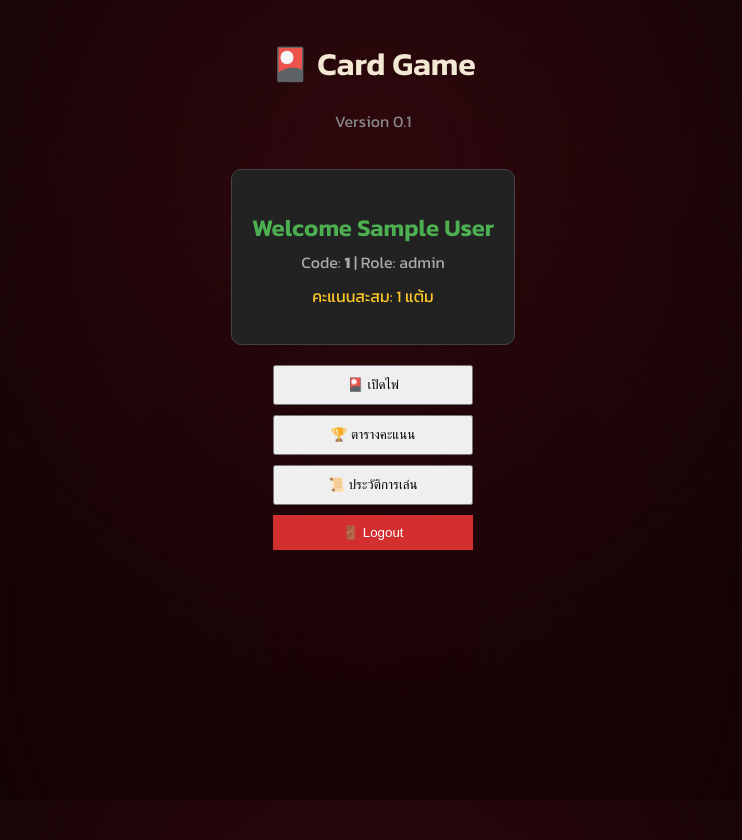
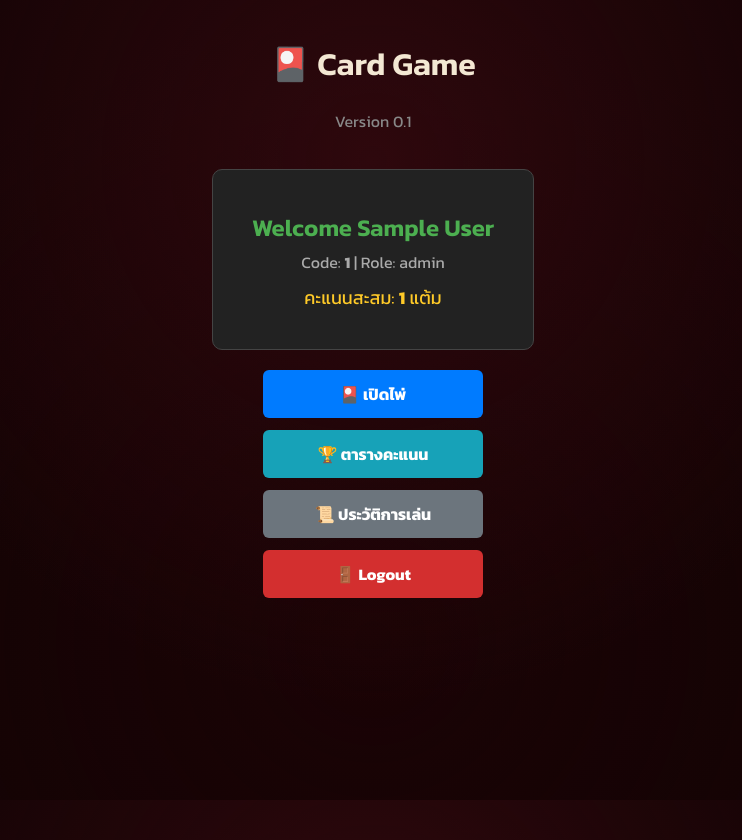
Before and after one commit to WRMG001/CardGame, a Flask app: template templates/index.html in a window 1280 px wide. Shown: the whole page, without its empty margins (267-1009 px from the left). Run offline with Flask 3, Linux system fonts and the light colour scheme; the template is opened without the code that fills it, so the values that code supplies are empty; the visitor is signed in with stand-in values (Sample User, id 1).

Commit message:
Update index.html

```diff
--- a/templates/index.html
+++ b/templates/index.html
@@ -7,29 +7,30 @@
 
   {% if session.get('player_id') %}
     <!-- 👤 ส่วนที่แสดงเมื่อผู้เล่น Login เข้ามาแล้ว -->
-    <div style="background: #222; padding: 20px; border-radius: 10px; display: inline-block; margin: 20px 0; border: 1px solid #444;">
+    <div style="background: #222; padding: 20px; border-radius: 10px; display: inline-block; margin: 20px 0; border: 1px solid #444; min-width: 280px;">
       <h2 style="color: #4caf50; margin-bottom: 5px;">
         Welcome {{ session.get('player_name', session.get('player_id')) }}
       </h2>
       <p style="color: #aaa; margin: 5px 0;">Code: <strong>{{ session.get('player_id') }}</strong> | Role: {{ session.get('role', 'User') }}</p>
-      <p style="color: #ffca28; margin-top: 10px;">คะแนนสะสม: {{ session.get('total_score', 0) }} แต้ม</p>
+      <p style="color: #ffca28; margin-top: 10px; font-size: 18px;">
+        คะแนนสะสม: <strong>{{ total_score if total_score is defined else session.get('total_score', 0) }}</strong> แต้ม
+      </p>
     </div>
 
     <br>
-    <div style="display: flex; flex-direction: column; gap: 10px; max-width: 200px; margin: 0 auto;">
-      <a href="/play"><button style="width: 100%; padding: 10px; cursor: pointer;">🎴 เปิดไพ่</button></a>
-      <a href="/leaderboard"><button style="width: 100%; padding: 10px; cursor: pointer;">🏆 ตารางคะแนน</button></a>
-      <a href="/history"><button style="width: 100%; padding: 10px; cursor: pointer;">📜 ประวัติการเล่น</button></a>
-      <a href="/logout"><button style="width: 100%; padding: 10px; cursor: pointer; background: #d32f2f; color: white; border: none;">🚪 Logout</button></a>
+    <!-- 🎯 ปรับให้ใช้ Class หรือ Inline-Style บน <a> โดยตรงเพื่อมาตรฐาน HTML -->
+    <div style="display: flex; flex-direction: column; gap: 12px; max-width: 220px; margin: 0 auto;">
+      <a href="/play" style="display: block; padding: 12px; background: #007bff; color: white; text-decoration: none; border-radius: 6px; font-weight: bold;">🎴 เปิดไพ่</a>
+      <a href="/leaderboard" style="display: block; padding: 12px; background: #17a2b8; color: white; text-decoration: none; border-radius: 6px; font-weight: bold;">🏆 ตารางคะแนน</a>
+      <a href="/history" style="display: block; padding: 12px; background: #6c757d; color: white; text-decoration: none; border-radius: 6px; font-weight: bold;">📜 ประวัติการเล่น</a>
+      <a href="/logout" style="display: block; padding: 12px; background: #d32f2f; color: white; text-decoration: none; border-radius: 6px; font-weight: bold;">🚪 Logout</a>
     </div>
 
   {% else %}
     <!-- 🔑 ส่วนที่แสดงเมื่อยังไม่ได้ Login -->
     <div style="margin-top: 30px;">
-      <a href="/login">
-        <button style="padding: 12px 30px; font-size: 18px; cursor: pointer; background: #28a745; color: white; border: none; border-radius: 5px;">
-          🚀 Login เข้าสู่ระบบ
-        </button>
+      <a href="/login" style="display: inline-block; padding: 12px 30px; font-size: 18px; background: #28a745; color: white; text-decoration: none; border-radius: 6px; font-weight: bold;">
+        🚀 Login เข้าสู่ระบบ
       </a>
     </div>
   {% endif %}
```
